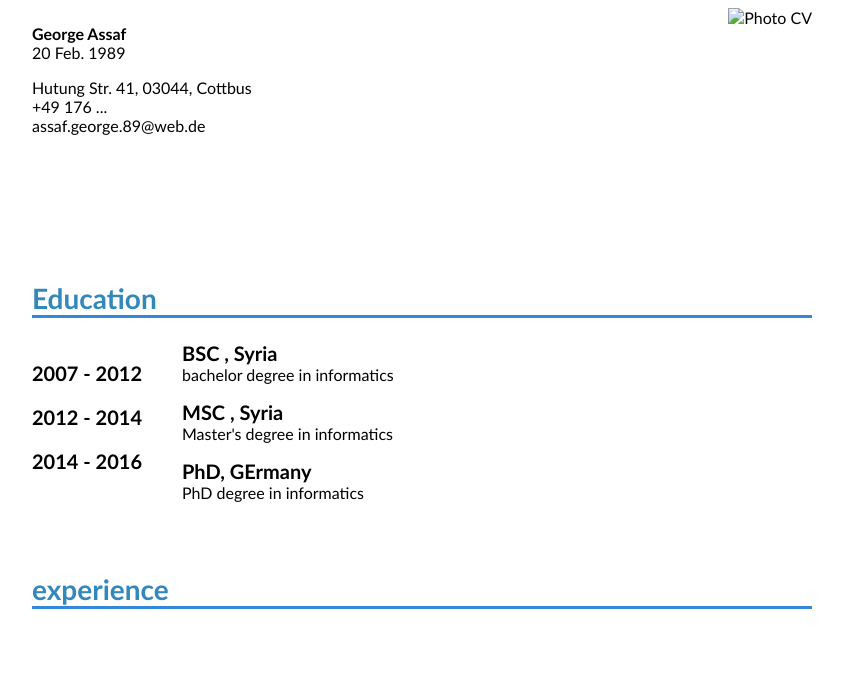
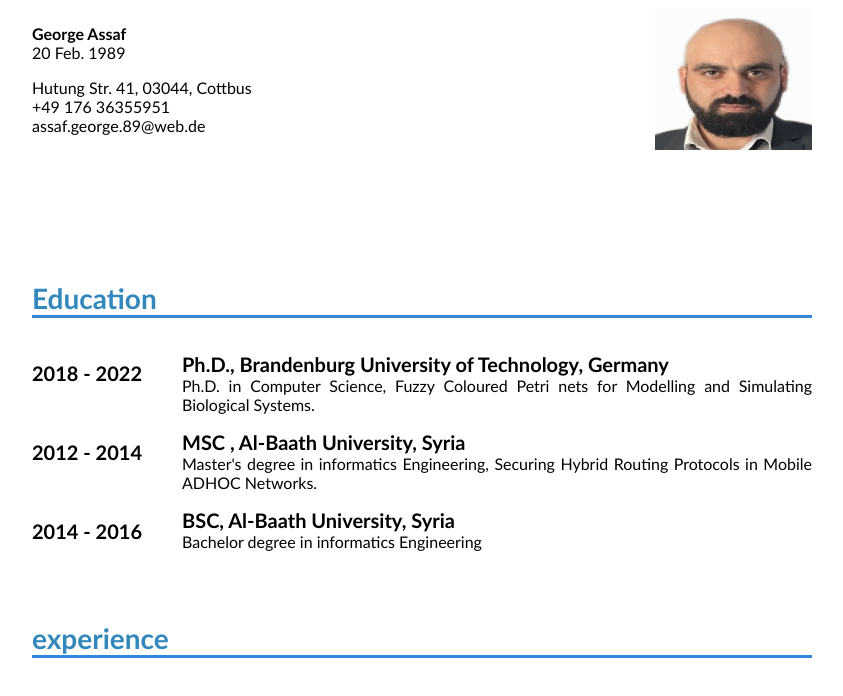
Before and after one commit to george-btu/resume, a plain HTML site: page index.html in a window 1280 px wide. Shown: the whole page, without its empty margins (218-1061 px from the left). Drawn offline with Linux system fonts and the light colour scheme.

Commit message:
updated with photo

```diff
--- a/index.html
+++ b/index.html
@@ -2,7 +2,7 @@
 <html lang="en-US">
 <head>
 	<meta charset="UTF-8">
-	<title></title>
+	<title>Curriculum vitae - George Assaf</title>
 
 	<link rel="stylesheet" href="style/cv.css" />
 </head>
@@ -14,29 +14,30 @@
          <p> <strong> George Assaf </strong> <br/>
 		 20 Feb. 1989 </p>
 		 <p> Hutung Str. 41, 03044, Cottbus <br/>
-			+49 176 ...</br>
+			+49 176 36355951</br>
 			assaf.george.89@web.de</p>
 
 		</div>
 		<div class = "photo">
-              <img src = "" alt = "Photo CV"/>
+              <img src = "src/pic.png" alt = "Photo CV"/>
 		</div>
 	</div>
    <div class = "section">
 	<h2> Education</h2>
 	   <div class = "sec-left" id = "forma-left">
-        <p>  2007 - 2012 </p>
+        <p>  2018 - 2022 </p>
 		<p>  2012 - 2014 </p>
 		<p>  2014 - 2016 </p>
 	   </div>
-	   <div class= "sec-low">
-        <p><span class ="titre"> BSC , Syria </span></br>
-			bachelor degree in informatics </p>
-			<p><span class ="titre"> MSC , Syria </span></br>
-				Master's  degree in informatics </p>
+	   <div class= "sec-right">
+        <p><span class ="titre"> Ph.D., Brandenburg University of Technology, Germany </span> <br/>
+		Ph.D. in Computer Science, Fuzzy Coloured Petri nets for Modelling and Simulating Biological Systems.   </p>
+			<p><span class ="titre"> MSC , Al-Baath University, Syria</span></br>
+				Master's  degree in informatics Engineering, Securing Hybrid Routing Protocols in Mobile ADHOC Networks. </p>
 
-		<p><span class ="titre"> PhD, GErmany </span></br>
-			PhD  degree in informatics </p>
+		<p><span class ="titre"> BSC, Al-Baath University, Syria</span></br>
+			Bachelor degree in informatics Engineering
+			</p>
 	</div>
    </div>
    <div class = "section">
@@ -44,7 +45,7 @@
 	<div class = "sec-left">
 
 	</div>
-	<div class= "sec-low">
+	<div class= "sec-right">
 
 	</div>
    </div>
@@ -52,7 +53,7 @@
 	<div class = "sec-left">
 
 	</div>
-	<div class= "sec-low">
+	<div class= "sec-right">
 
 	</div>
    </div>
@@ -60,7 +61,7 @@
 	<div class = "sec-left">
 
 	</div>
-	<div class= "sec-low">
+	<div class= "sec-right">
 
 	</div>
    </div>
--- a/style/cv.css
+++ b/style/cv.css
@@ -24,11 +24,13 @@ float:  left;
 .sec-left{
     float: left;
     font-weight: bold;
+
     font-size: 20px;
 }
 
-.sec-low{
+.sec-right{
     margin-left: 150px;
+    margin-top: 34px;
 }
 
 h2{
@@ -47,3 +49,7 @@ h2{
     font-size: 20px;
 
 }
+
+#forma-left p{
+    margin-bottom: 55px;
+}
```
Also changed, not shown: src/new_pic.jpeg (deleted), src/pic.png (added).
